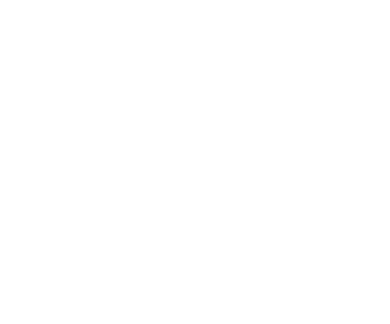
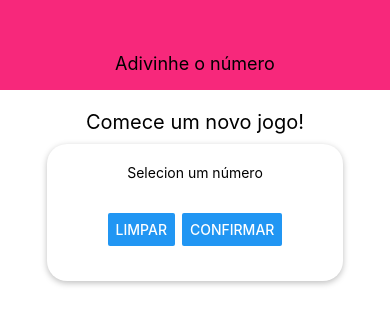
Before and after one commit to JoaoLourencao/Guess_A_Number_APP, a React Native app: screen / in a window 390 px wide. Shown: the top 324 px of the page. Built offline with nearby package versions, Linux system fonts and the light colour scheme.

Commit message:
game screen

```diff
--- a/App.js
+++ b/App.js
@@ -2,14 +2,20 @@
 import React from 'react';
 import { StyleSheet, Text, View } from 'react-native';
 
+import Header from './components/Header';
+import InputArea from './screens/InputArea';
+
 export default function App() {
   return (
-    <View>
-
+    <View style={styles.screen}>
+        <Header title="Adivinhe o número"/>
+        <InputArea/>
     </View>
   );
 }
 
 const styles = StyleSheet.create({
-
+    screen: {
+      flex: 1
+    }
 });
--- /dev/null
+++ b/components/Card.js
@@ -0,0 +1,24 @@
+import React from 'react';
+import { View, TextInput, StyleSheet, Text, Button } from 'react-native';
+
+const Card = props => {
+    return(
+        <View style={{...styles.card, ...props.style}}>{props.children}</View>
+    );
+};
+
+
+const styles = StyleSheet.create({
+    card:{
+        shadowColor: 'black',
+        shadowOffset: { width: 0, height: 2 },
+        shadowRadius: 6,
+        shadowOpacity: 0.26,
+        backgroundColor: 'white',
+        elevation: 8,
+        padding: 20,
+        borderRadius: 20
+    }
+});
+
+export default Card;
--- a/components/Header.js
+++ b/components/Header.js
@@ -2,11 +2,26 @@
 import { View, Text, StyleSheet } from 'react-native';
 
 const Header = props => {
-
+    return(
+        <View style={styles.header}>
+            <Text style={styles.headerTitle}>{props.title}</Text>
+        </View>
+    );
 };
 
 const styles = StyleSheet.create({
-
+    header:{
+        width: '100%',
+        height: 90,
+        paddingTop: 36,
+        backgroundColor: '#f7287b',
+        alignItems: 'center',
+        justifyContent: 'center'
+    },
+    headerTitle:{
+        color: 'black',
+        fontSize: 18
+    }
 });
 
 export default Header;
--- a/package.json
+++ b/package.json
@@ -13,7 +13,8 @@
     "react": "16.13.1",
     "react-dom": "16.13.1",
     "react-native": "https://github.com/expo/react-native/archive/sdk-39.0.3.tar.gz",
-    "react-native-web": "~0.13.12"
+    "react-native-web": "~0.13.12",
+    "resolve": "^1.16.1"
   },
   "devDependencies": {
     "@babel/core": "~7.9.0"
--- /dev/null
+++ b/screens/InputArea.js
@@ -0,0 +1,48 @@
+import React from 'react';
+import { View, TextInput, StyleSheet, Text, Button } from 'react-native';
+import Card from '../components/Card'
+const InputArea = props => {
+    return(
+        <View style={styles.InputArea}>
+            <Text style={styles.title}>Comece um novo jogo!</Text>
+            <Card style={styles.inputContainer}>
+                <View style={styles.inputContainer}>
+                    <Text>Selecion um número</Text>
+                    <TextInput />
+                    <View style={styles.btnContainer}>
+                        <Button title="Limpar" onPress={()=>{}}/>
+                        <Button title="Confirmar" onPress={()=>{}}/>
+                    </View>
+                </View>
+            </Card>
+        </View>
+    );
+};
+
+
+const styles = StyleSheet.create({
+    InputArea:{
+        flex: 1,
+        padding: 10,
+        alignItems: 'center'
+    },
+    title:{
+        fontSize: 20,
+        marginVertical: 10,
+
+    },
+    btnContainer:{
+        flexDirection: 'row',
+        justifyContent: "space-between",
+        width: '100%',
+        padding: 15
+    },
+    inputContainer:{
+        width: 300,
+        maxWidth: '80%',
+        alignItems: 'center',
+
+    }
+});
+
+export default InputArea;
```
Also changed, not shown: 1 other file (tests, documents, lock files or other folders).
